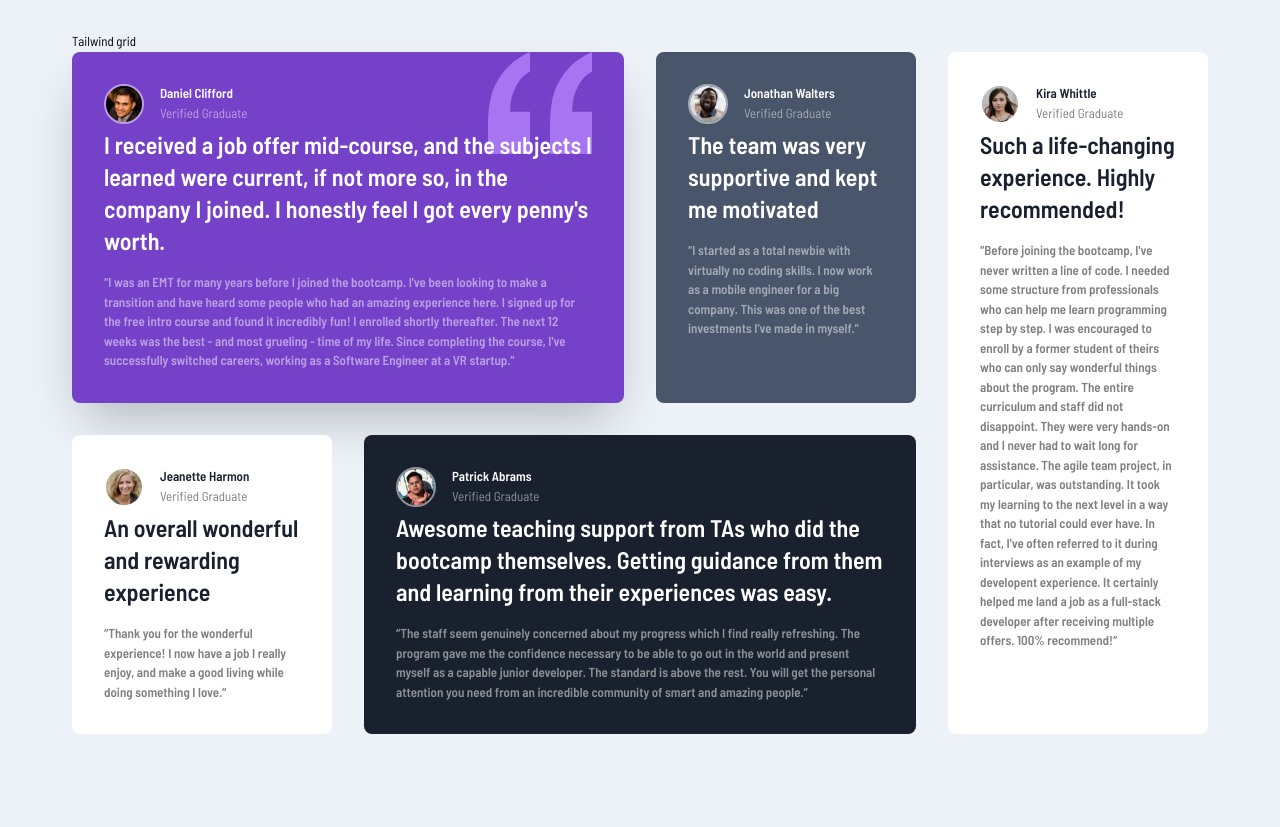
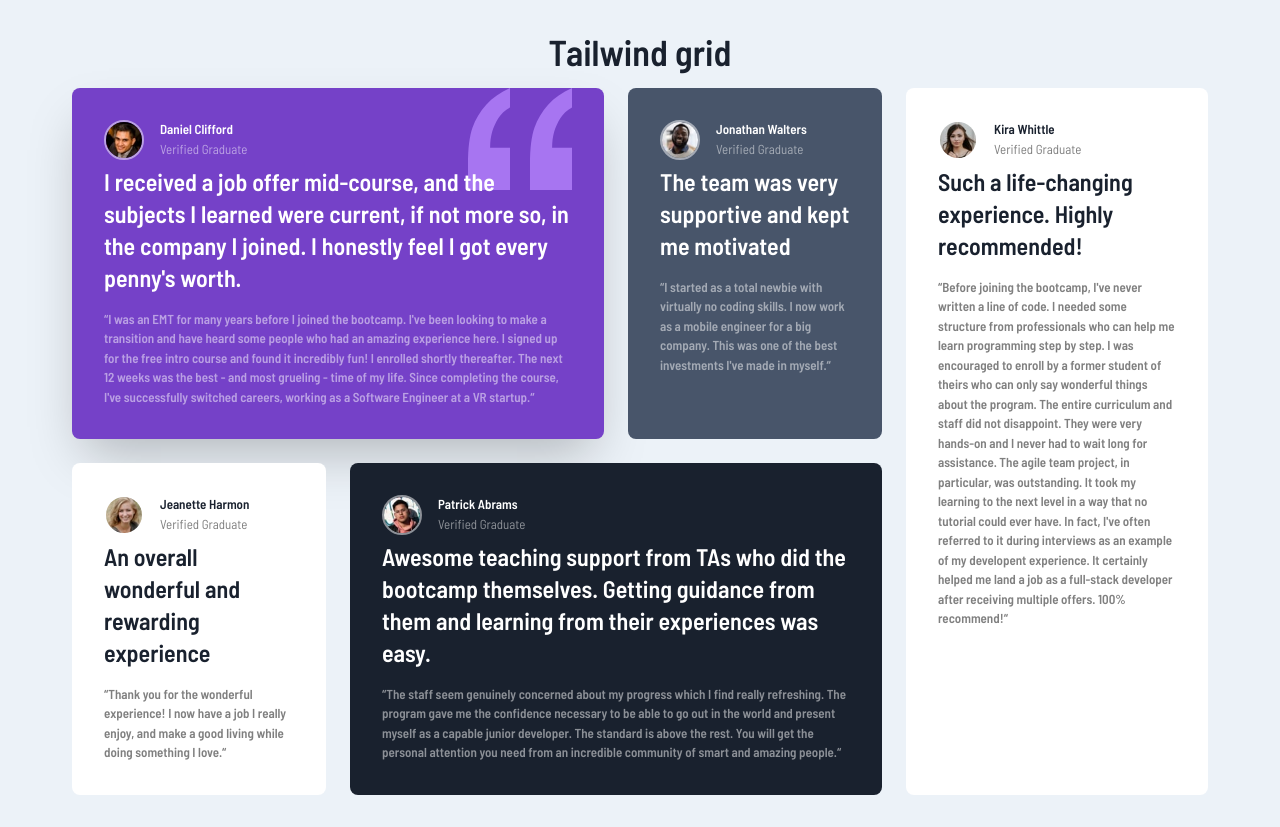
Before and after one commit to avshir/react-vite-ts-tailwind-exp-1, a React (Vite) app: page /tailwind in a window 1280 px wide. Before the commit the page ends 800 px from the top, so only its background shows below. Built offline with nearby package versions, Linux system fonts and the light colour scheme.

Commit message:
feat: add CSS for md-screen in TailwindPsge

```diff
--- a/src/index.css
+++ b/src/index.css
@@ -7,6 +7,12 @@ body {
   font-family: "Barlow Semi Condensed", sans-serif;
   font-size: 13px;
   background-color: hsl(210, 46%, 95%);
+}
+
+@layer base {
+  h1 {
+    @apply font-bold text-primary-darkBlackishBlue text-center mb-4 text-3xl md:text-4xl;
+  }
 }
 
 @layer components {
--- a/src/pages/TailwindPage.tsx
+++ b/src/pages/TailwindPage.tsx
@@ -1,15 +1,15 @@
-import danialImg from "./../assets/images/image-daniel.jpg";
-import jeanetteImg from "./../assets/images/image-jeanette.jpg";
-import jonathanImg from "./../assets/images/image-jonathan.jpg";
-import kiraImg from "./../assets/images/image-kira.jpg";
-import patrickImg from "./../assets/images/image-patrick.jpg";
+import danialImg from './../assets/images/image-daniel.jpg';
+import jeanetteImg from './../assets/images/image-jeanette.jpg';
+import jonathanImg from './../assets/images/image-jonathan.jpg';
+import kiraImg from './../assets/images/image-kira.jpg';
+import patrickImg from './../assets/images/image-patrick.jpg';
 
 export default function TailwindPage() {
   return (
     <main className="mx-auto max-w-[1200px] p-8">
       <h1>Tailwind grid</h1>
-      <div className="grid gap-8 lg:grid-cols-4">
-        <section className="bg-primary card bg-[url('assets/svg/bg-pattern-quotation.svg')] bg-[right_2rem_top] bg-no-repeat text-white shadow-2xl lg:col-span-2">
+      <div className="grid gap-6 md:grid-cols-3 lg:grid-cols-4">
+        <section className="card bg-primary bg-[url('assets/svg/bg-pattern-quotation.svg')] bg-[right_2rem_top] bg-no-repeat text-white shadow-2xl md:col-span-2 lg:col-span-2">
           <div className="card-container-name">
             <img src={danialImg} alt="daniel" className="card-photo" />
             <span className="card-name">Daniel Clifford</span>
@@ -40,7 +40,7 @@ export default function TailwindPage() {
             engineer for a big company. This was one of the best investments I've made in myself.
           </p>
         </section>
-        <section className="card text-primary-darkBlackishBlue bg-white">
+        <section className="card bg-white text-primary-darkBlackishBlue">
           <div className="card-container-name">
             <img src={jeanetteImg} alt="jean" className="card-photo" />
             <span className="card-name">Jeanette Harmon</span>
@@ -52,7 +52,7 @@ export default function TailwindPage() {
             living while doing something I love.
           </p>
         </section>
-        <section className="card bg-primary-darkBlackishBlue text-white lg:col-span-2">
+        <section className="card bg-primary-darkBlackishBlue text-white md:col-span-2 lg:col-span-2">
           <div className="card-container-name">
             <img src={patrickImg} alt="patrick" className="card-photo" />
             <span className="card-name">Patrick Abrams</span>
@@ -69,7 +69,7 @@ export default function TailwindPage() {
             personal attention you need from an incredible community of smart and amazing people.
           </p>
         </section>
-        <section className="card text-primary-darkBlackishBlue bg-white lg:col-start-4 lg:row-span-2 lg:row-start-1">
+        <section className="card bg-white text-primary-darkBlackishBlue md:col-span-3 md:row-start-2 lg:col-start-4 lg:row-span-2 lg:row-start-1">
           <div className="card-container-name">
             <img src={kiraImg} alt="kira" className="card-photo" />
             <span className="card-name">Kira Whittle</span>
```
